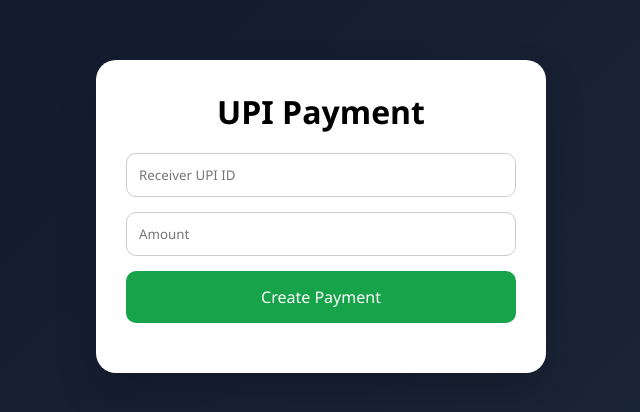
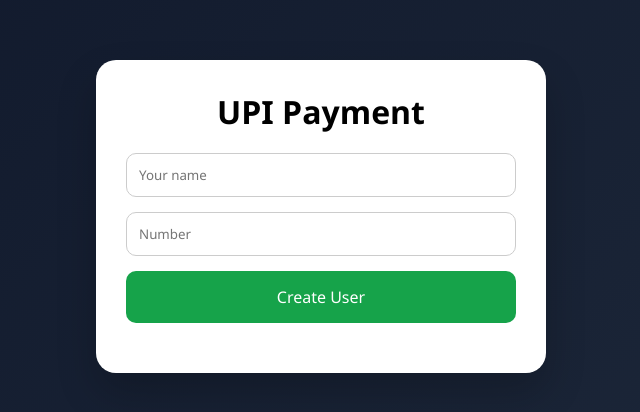
Before and after one commit to harshvar027/payment, a plain HTML site: page index.html in a window 1280 px wide. Shown: the part 184-596 px from the top of the page, 319-959 px from the left. Drawn offline with Linux system fonts and the light colour scheme.

Commit message:
Replace UPI Payment form with User data form

```diff
--- a/index.html
+++ b/index.html
@@ -3,7 +3,7 @@
 <head>
 <meta charset="UTF-8">
 <meta name="viewport" content="width=device-width, initial-scale=1.0">
-<title>UPI Payment</title>
+<title>ABOUT YOURSELF</title>
 
 <style>
 *{
@@ -88,17 +88,17 @@
     <input
         type="text"
         id="upi"
-        placeholder="Receiver UPI ID"
+        placeholder="Your name"
     >
 
     <input
         type="number"
         id="amount"
-        placeholder="Amount"
+        placeholder="Number"
     >
 
     <button onclick="createPayment()">
-        Create Payment
+        Create User
     </button>
 
     <div class="details">
@@ -110,7 +110,7 @@
         id="payBtn"
         class="pay-btn"
     >
-        Pay with UPI
+        Save Data
     </a>
 
 </div>
```
